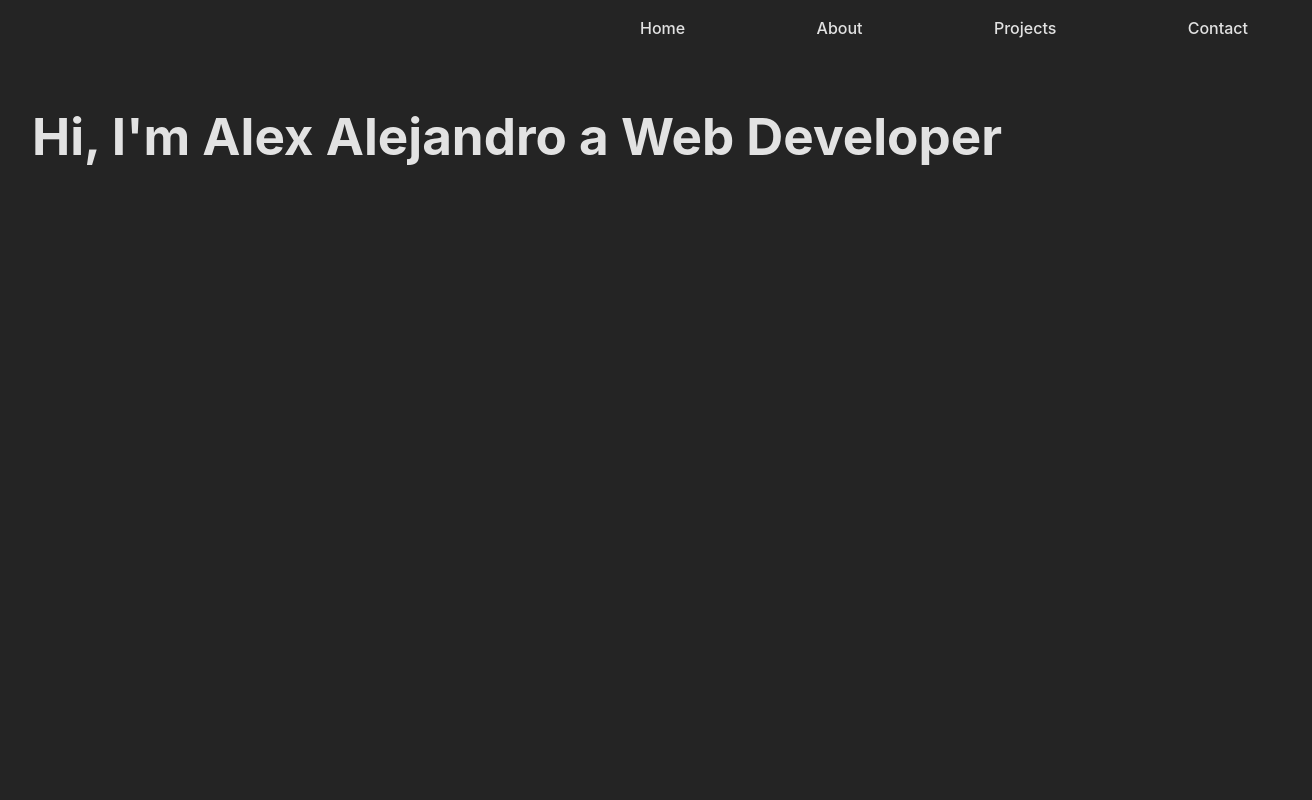
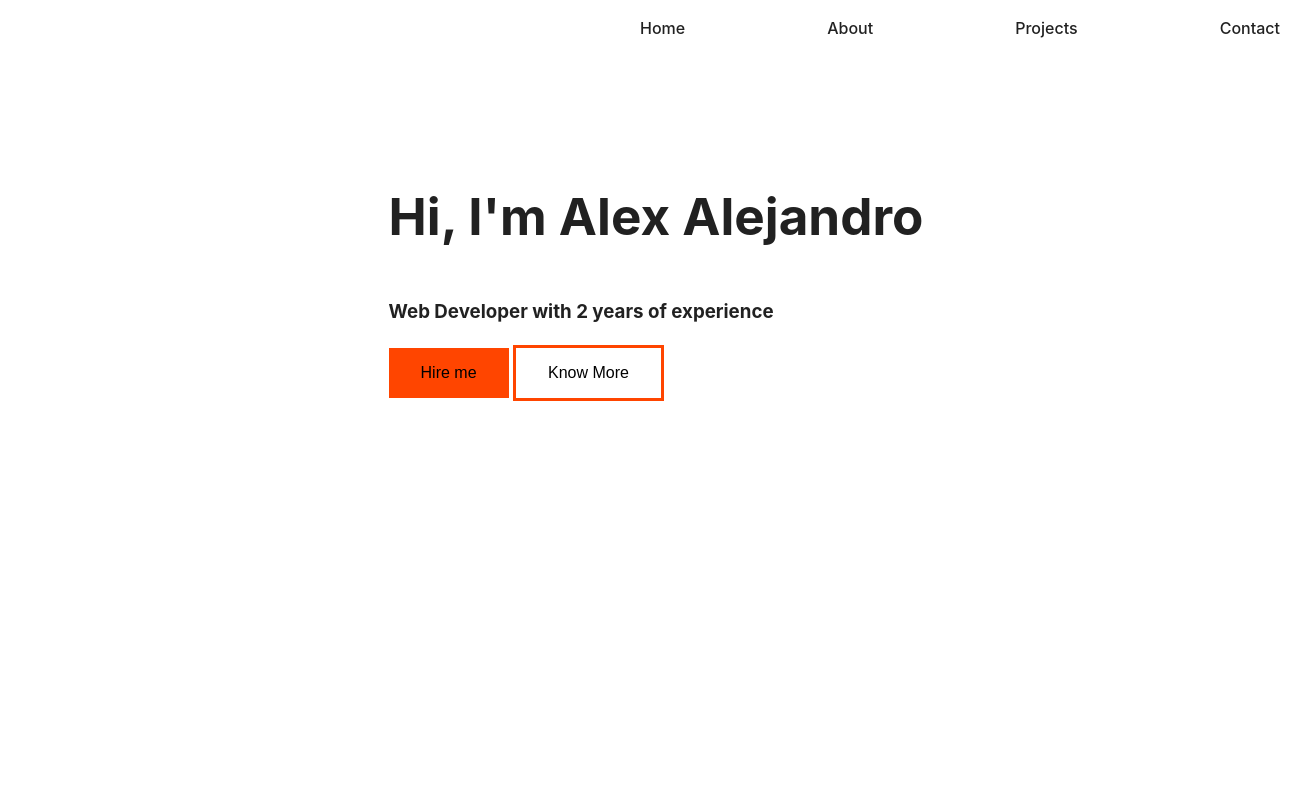
Before and after one commit to aalejan/Portfolio_NEW, a website built with Vite: page index.html in a window 1280 px wide. Shown: the top 800 px of the page, 1312 px wide, since content can reach past the window. Built offline with nearby package versions, Linux system fonts and the light colour scheme.

Commit message:
adjusted section and home styling

```diff
--- a/index.html
+++ b/index.html
@@ -16,7 +16,14 @@
       </ul>
     </nav>
     <section id="home">
-      <h1>Hi, I'm Alex Alejandro a Web Developer</h1>
+      <div class="info-container">
+        <h1>Hi, I'm Alex Alejandro</h1>
+        <h3>Web Developer with 2 years of experience</h3>
+        <div class="hire-container">
+          <button>Hire me</button>
+          <button id="contact-button">Know More</button>
+        </div>
+      </div>
     </section>
     <section id="about">
       <h2>About Me</h2>
--- a/style.css
+++ b/style.css
@@ -4,14 +4,49 @@
   font-weight: 400;
 
   color-scheme: light dark;
-  color: rgba(255, 255, 255, 0.87);
-  background-color: #242424;
+  color: rgba(0, 0, 0, 0.87);
+  background-color: #ffffff;
 
   font-synthesis: none;
   text-rendering: optimizeLegibility;
   -webkit-font-smoothing: antialiased;
   -moz-osx-font-smoothing: grayscale;
   -webkit-text-size-adjust: 100%;
+}
+
+body {
+  margin: 0;
+  padding: 0;
+  max-width: 1280px;
+
+  min-width: 320px;
+  min-height: 100vh;
+}
+
+section {
+  padding: 1rem;
+  width: 100vw;
+}
+
+section:nth-child(odd) {
+  background-color: black;
+  width: 100vw;
+  color: white;
+}
+
+button {
+  background-color: orangered;
+  padding: 1rem 2rem;
+  border: none;
+  font-weight: 500;
+  font-size: 1rem;
+  cursor: pointer;
+}
+
+#contact-button {
+  background-color: white;
+  color: black;
+  border: solid 3px orangered;
 }
 
 a {
@@ -23,13 +58,6 @@ a:hover {
   color: #535bf2;
 }
 
-body {
-  margin: 0 auto; /* Center the body horizontally */
-  max-width: 1280px; /* Set the maximum width of the body */
-  padding: 0 2rem;
-  min-width: 320px;
-  min-height: 100vh;
-}
 h1 {
   font-size: 3.2rem;
 }
@@ -59,3 +87,10 @@ nav > ul {
 section {
   height: 100vh;
 }
+
+#home {
+  display: flex;
+  justify-content: center;
+  align-items: start;
+  padding-top: 5rem;
+}
```
